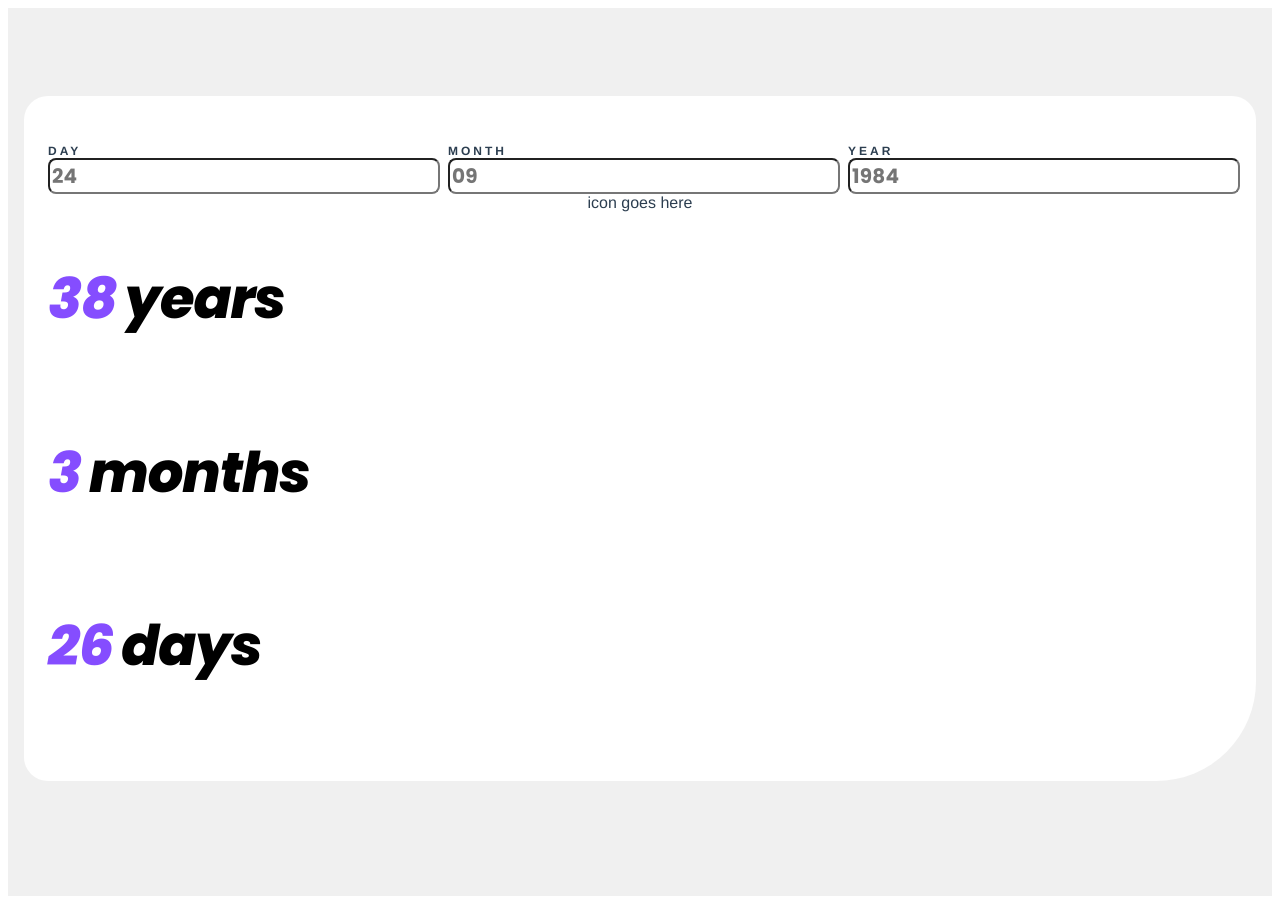
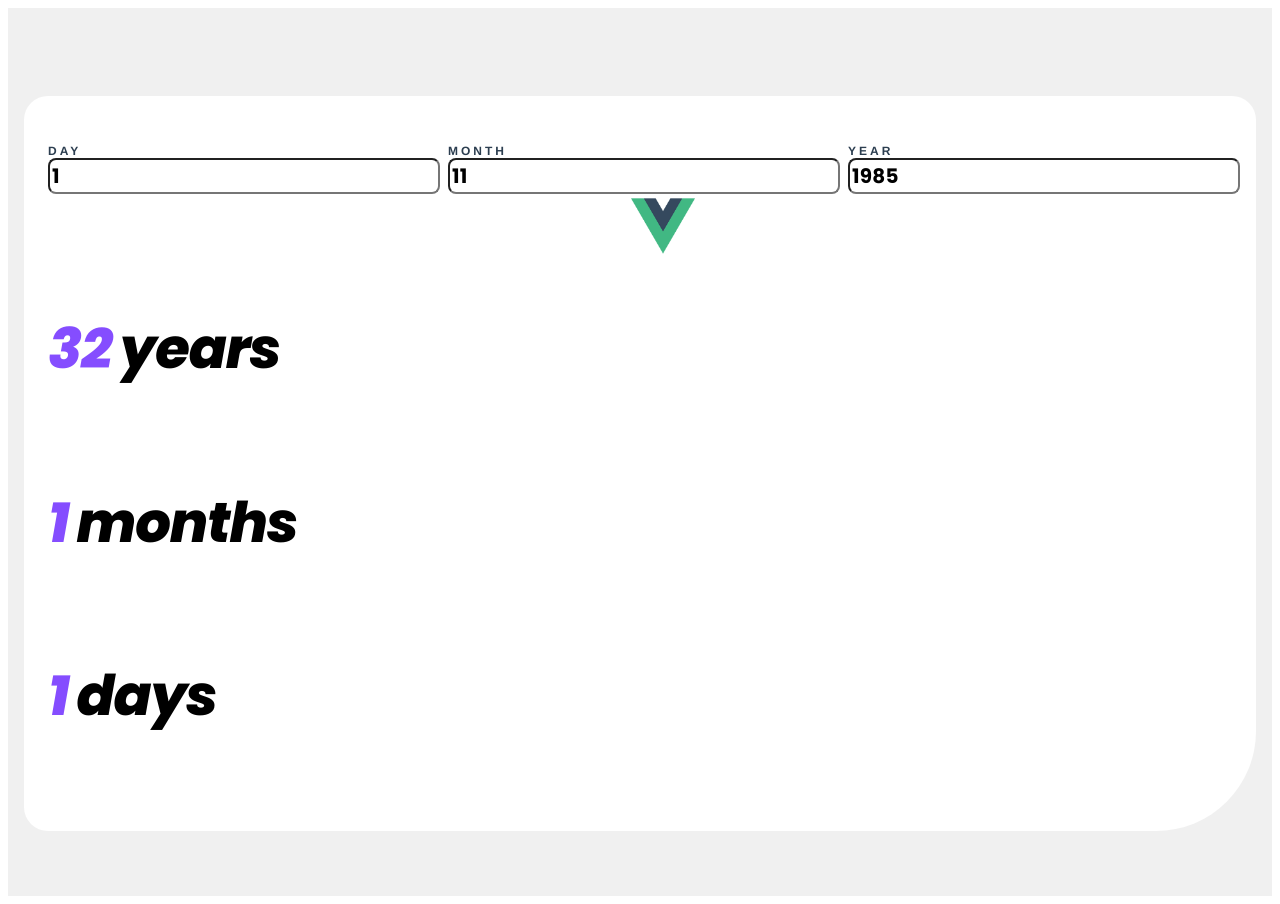
Before and after one commit to MaxAnderberg/age-calculator, a Vue app: page / in a window 1280 px wide. Built offline with nearby package versions, Linux system fonts and the light colour scheme.

Commit message:
added bindings to form and calculation

```diff
--- a/src/components/HelloWorld.vue
+++ b/src/components/HelloWorld.vue
@@ -4,32 +4,36 @@
             <form class="form__container" method="" id="" action="">
                 <div class="form__group">
                     <label class="form__label">day</label>
-                    <input class="form__input" type="text" name="" value="" placeholder="24" />
+                    <input class="form__input" type="number" name="" v-model="birthdate.day" @input="calculateAge"
+                        placeholder="24" />
                 </div>
                 <div class="form__group">
                     <label class="form__label">month</label>
-                    <input class="form__input" type="text" name="" value="" placeholder="09" />
+                    <input class="form__input" type="number" name="" v-model="birthdate.month" @input="calculateAge"
+                        placeholder="09" />
                 </div>
                 <div class="form__group">
                     <label class="form__label">year</label>
-                    <input class="form__input" type="text" name="" value="" placeholder="1984" />
+                    <input v-model="birthdate.year" @input="calculateAge" class="form__input" type="number" name=""
+                        placeholder="1984" />
                 </div>
             </form>
         </section>
         <section>
-            icon goes here
+            <ArrowIcon />
+            <img alt="Vue logo" class="logo" src="@/assets/logo.png" width="64" height="64" />
         </section>
         <section class="age">
             <section class="age__item">
-                <p class="age__number">38</p>
+                <p class="age__number">{{ age.year }}</p>
                 <p class="age__unit">years</p>
             </section>
             <section class="age__item">
-                <p class="age__number">3</p>
+                <p class="age__number">{{ age.month }}</p>
                 <p class="age__unit">months</p>
             </section>
             <section class="age__item">
-                <p class="age__number">26</p>
+                <p class="age__number">{{ age.day }}</p>
                 <p class="age__unit">days</p>
             </section>
         </section>
@@ -37,11 +41,58 @@
 </template>
 
 <script>
+import ArrowIcon from './ArrowIcon.vue';
+
 export default {
     name: 'HelloWorld',
     props: {
         msg: String
-    }
+    },
+    data() {
+        return {
+            birthdate: {
+                day: 1,
+                month: 11,
+                year: 1985,
+            },
+            age: {
+                day: 1,
+                month: 1,
+                year: 32,
+            }
+        };
+    },
+    components: { ArrowIcon },
+    methods: {
+        calculateAge() {
+
+            if (this.birthdate && this.birthdate.year && this.birthdate.month && this.birthdate.day) {
+                const currentYear = new Date().getFullYear();
+                const currentMonth = new Date().getMonth() + 1; // JavaScript months start from 0
+                const currentDay = new Date().getDate();
+                let ageYear = currentYear - parseInt(this.birthdate.year);
+                let ageMonth = currentMonth - parseInt(this.birthdate.month);
+                let ageDay = currentDay - parseInt(this.birthdate.day);
+
+                if (ageDay < 0) {
+                    ageMonth--;
+                    const daysInLastMonth = new Date(currentYear, currentMonth - 1, 0).getDate();
+                    ageDay += daysInLastMonth;
+                }
+
+                if (ageMonth < 0) {
+                    ageYear--;
+                    ageMonth += 12;
+                }
+
+                this.age.year = ageYear;
+                this.age.month = ageMonth;
+                this.age.day = ageDay;
+            } else {
+                this.age = { year: 0, month: 0, day: 0 };
+            }
+        }
+    },
 }
 </script>
 
@@ -124,7 +175,6 @@ a {
 }
 
 .form__input {
-    /* padding: 12px 16px; */
     border-radius: 8px;
     font-family: Poppins;
     font-size: 20px;
```
